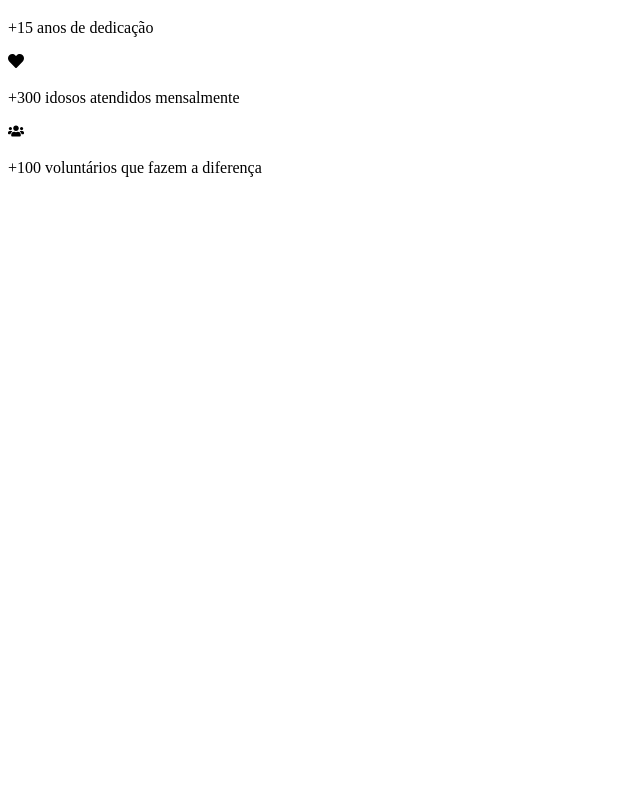
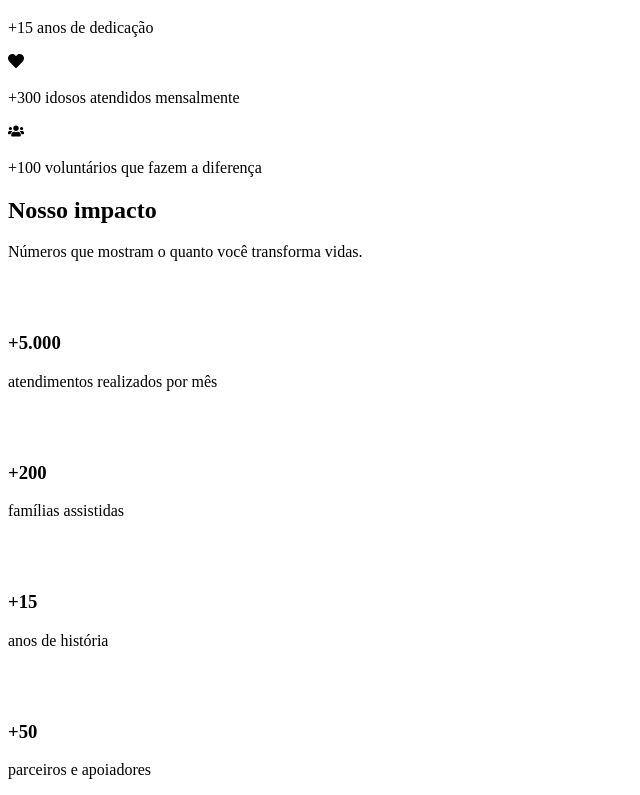
Before and after one commit to Reviero-DEV/La-os-do-Tempo, a React (Vite) app: page / in a window 1280 px wide. Shown: the part 1054-1849 px from the top of the page, without its empty margins (0-640 px from the left). Before the commit the page ends 1247 px from the top, so only its background shows below. Built offline with nearby package versions, Linux system fonts and the light colour scheme.

Commit message:
feat(sections): adiciona a secao de nosso impacto

```diff
--- a/src/App.jsx
+++ b/src/App.jsx
@@ -2,6 +2,7 @@ import Header from "./components/Header";
 import Hero from "./sections/Hero";
 import Features from "./sections/features";
 import About from "./sections/about";
+import Impact from "./sections/impact";
 
 function App() {
   return (
@@ -11,6 +12,7 @@ function App() {
         <Hero />
         <Features />
         <About />
+        <Impact />
       </main>
     </>
   );
--- /dev/null
+++ b/src/sections/impact.jsx
@@ -0,0 +1,57 @@
+import {
+  FaCalendarCheck,
+  FaUserFriends,
+  FaHome,
+  FaHandsHelping,
+} from "react-icons/fa";
+import SimpleCard from "../components/simpleCard";
+
+const ourImpact = [
+  {
+    id: 1,
+    valor: "+5.000",
+    label: "atendimentos realizados por mês",
+    icone: <FaCalendarCheck size={32} color="#FFFFFF" />,
+  },
+  {
+    id: 2,
+    valor: "+200",
+    label: "famílias assistidas",
+    icone: <FaUserFriends size={32} color="#FFFFFF" />,
+  },
+  {
+    id: 3,
+    valor: "+15",
+    label: "anos de história",
+    icone: <FaHome size={32} color="#FFFFFF" />,
+  },
+  {
+    id: 4,
+    valor: "+50",
+    label: "parceiros e apoiadores",
+    icone: <FaHandsHelping size={32} color="#FFFFFF" />,
+  },
+];
+
+export default function Impact() {
+  return (
+    <section className="section-impact">
+      <div className="container container-impact">
+        <div className="impact-text">
+          <h2>Nosso impacto</h2>
+          <p>Números que mostram o quanto você transforma vidas.</p>
+        </div>
+        <div className="impact-features">
+          {ourImpact.map((feature) => (
+            <SimpleCard
+              Key={feature.id}
+              title={feature.valor}
+              desc={feature.label}
+              icon={feature.icone}
+            />
+          ))}
+        </div>
+      </div>
+    </section>
+  );
+}
```
